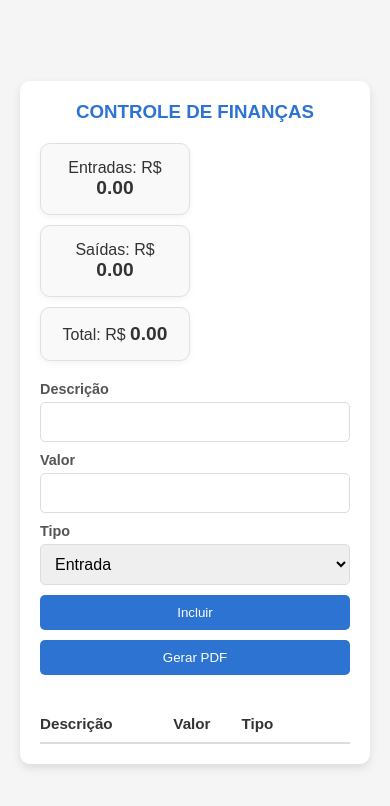
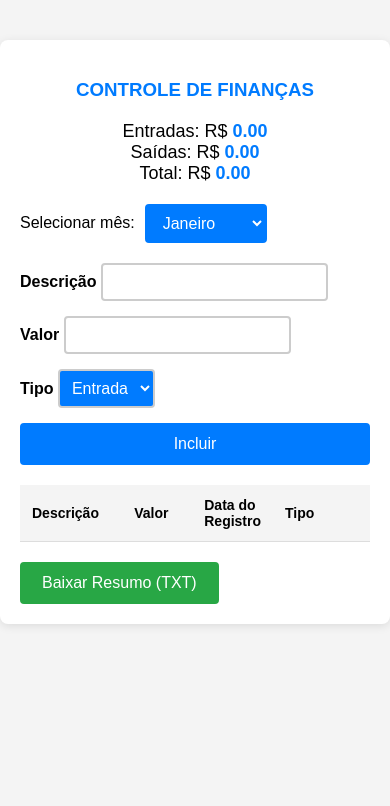
Before and after one commit to carlosandresamp/sistema-financeiro, a website: page index.html in a window 390 px wide. Drawn offline with nearby package versions, Linux system fonts and the light colour scheme.

Commit message:
update system functions

```diff
--- a/index.html
+++ b/index.html
@@ -27,6 +27,23 @@
         <span class="total">0.00</span>
       </div>
     </div>
+    <div class="monthFilter">
+      <label for="month">Selecionar mês:</label>
+      <select id="month">
+        <option value="0">Janeiro</option>
+        <option value="1">Fevereiro</option>
+        <option value="2">Março</option>
+        <option value="3">Abril</option>
+        <option value="4">Maio</option>
+        <option value="5">Junho</option>
+        <option value="6">Julho</option>
+        <option value="7">Agosto</option>
+        <option value="8">Setembro</option>
+        <option value="9">Outubro</option>
+        <option value="10">Novembro</option>
+        <option value="11">Dezembro</option>
+      </select>
+    </div>
     <div class="newItem">
       <div class="divDesc">
         <label for="desc">Descrição</label>
@@ -44,7 +61,6 @@
         </select>
       </div>
       <button id="btnNew">Incluir</button>
-      <button id="btnGeneratePDF">Gerar PDF</button>
     </div>
     <div class="divTable">
       <table>
@@ -52,6 +68,7 @@
           <tr>
             <th>Descrição</th>
             <th class="columnAmount">Valor</th>
+            <th class="columnDate">Data do Registro</th>
             <th class="columnType">Tipo</th>
             <th class="columnAction"></th>
           </tr>
@@ -59,9 +76,10 @@
         <tbody>
         </tbody>
       </table>
+      <button id="btnDownloadTxt">Baixar Resumo (TXT)</button>
+
+    </div>
   </main>
-
-  <script src="https://cdnjs.cloudflare.com/ajax/libs/jspdf/2.4.0/jspdf.umd.min.js"></script>
   <script src="/src/js/script.js"></script>
 </body>
 
--- a/package.json
+++ b/package.json
@@ -15,6 +15,7 @@
   },
   "dependencies": {
     "jspdf": "^2.5.2",
-    "jspdf-autotable": "^3.8.4"
+    "jspdf-autotable": "^3.8.4",
+    "xlsx": "^0.18.5"
   }
 }
--- a/src/css/style.css
+++ b/src/css/style.css
@@ -1,184 +1,178 @@
-/* Reset básico e configuração de fonte */
-* {
+/* Estilização geral */
+body {
+  font-family: Arial, sans-serif;
+  background-color: #f4f4f4;
   margin: 0;
   padding: 0;
-  box-sizing: border-box;
-  font-family: 'Poppins', sans-serif;
-  outline: none;
 }
 
-body {
-  background: #f5f5f5;
-  color: #333;
-  display: flex;
-  justify-content: center;
-  align-items: center;
-  height: 100vh;
+main {
+  max-width: 1200px;
+  margin: 40px auto;
   padding: 20px;
+  background-color: #fff;
+  box-shadow: 0 2px 10px rgba(0, 0, 0, 0.1);
+  border-radius: 8px;
 }
 
-/* Estrutura principal */
-main {
-  max-width: 600px;
-  width: 100%;
-  background: #ffffff;
-  border-radius: 10px;
-  box-shadow: 0px 4px 10px rgba(0, 0, 0, 0.1);
-  padding: 20px;
-  display: flex;
-  flex-direction: column;
-  gap: 20px;
+/* Cabeçalho */
+h3 {
+  text-align: center;
+  color: #007bff; /* Azul para o título */
+  margin-bottom: 20px;
 }
 
-h3{
-  text-align: center;
-  color: #2C73D2;
-}
-
-/* Resumo financeiro */
+/* Resumo de finanças */
 .resume {
   display: flex;
   justify-content: space-around;
-  flex-wrap: wrap;
-  gap: 20px;
+  margin-bottom: 20px;
 }
 
-.resume > div {
-  background: #f9f9f9;
-  border: 1px solid #e0e0e0;
-  box-shadow: 0px 2px 6px rgba(0, 0, 0, 0.05);
-  border-radius: 10px;
-  padding: 15px;
-  width: 150px;
-  text-align: center;
-  font-size: 1rem;
+.resume div {
+  font-size: 18px;
 }
 
-.resume span {
+.incomes, .expenses, .total {
   font-weight: bold;
-  font-size: 1.2rem;
+  color: #007bff; /* Azul para valores de finanças */
 }
 
-/* Formulário de inclusão */
+/* Filtro de mês */
+.monthFilter {
+  margin-bottom: 20px;
+  display: flex;
+  align-items: center;
+  gap: 10px;
+}
+
+select {
+  padding: 8px 12px;
+  font-size: 16px;
+  background-color: #007bff; /* Azul para o botão */
+  color: white;
+  border: 2px solid #007bff;
+  border-radius: 4px;
+  cursor: pointer;
+  transition: background-color 0.3s ease, border-color 0.3s ease;
+}
+
+select:hover {
+  background-color: #0056b3; /* Azul escuro para hover */
+  border-color: #0056b3;
+}
+
+select:focus {
+  outline: none;
+  border-color: #0056b3;
+}
+
+/* Área de inclusão de nova transação */
 .newItem {
   display: flex;
+  flex-direction: column;
   gap: 15px;
-  align-items: flex-end;
-  flex-wrap: wrap;
-  justify-content: space-between;
-}
-
-.newItem div {
-  flex: 1;
-  display: flex;
-  flex-direction: column;
+  margin-bottom: 20px;
 }
 
 .newItem label {
   font-weight: bold;
-  font-size: 0.9rem;
-  margin-bottom: 5px;
-  color: #555;
 }
 
-.newItem input,
-.newItem select {
-  padding: 10px;
-  border: 1px solid #ddd;
-  border-radius: 5px;
-  font-size: 1rem;
+.newItem input, .newItem select {
+  padding: 8px;
+  font-size: 16px;
+  border-radius: 4px;
+  border: 2px solid #ccc;
 }
 
-.newItem > button {
-  background-color: #2C73D2;
-  color: white;
-  border: none;
-  padding: 10px 20px;
-  border-radius: 5px;
-  cursor: pointer;
-  transition: background-color 0.3s ease;
+.newItem input:focus, .newItem select:focus {
+  outline: none;
+  border-color: #007bff;
 }
 
-.newItem > button:hover {
-  background-color: #235bb5;
+/* Botão "Incluir" */
+button#btnNew {
+  padding: 10px 20px;
+  font-size: 16px;
+  background-color: #007bff; /* Azul para o botão */
+  color: white;
+  border: 2px solid #007bff;
+  border-radius: 4px;
+  cursor: pointer;
+  transition: background-color 0.3s ease, border-color 0.3s ease;
+}
+
+button#btnNew:hover {
+  background-color: #0056b3;
+  border-color: #0056b3;
+}
+
+button#btnNew:focus {
+  outline: none;
+  border-color: #0056b3;
 }
 
 /* Tabela de transações */
-.divTable {
+.divTable table {
   width: 100%;
-  overflow-x: auto;
+  border-collapse: collapse;
+  margin-bottom: 20px;
 }
 
-table {
-  width: 100%;
-  border-collapse: collapse;
-  margin-top: 10px;
+table th, table td {
+  padding: 12px;
+  text-align: left;
+  border-bottom: 1px solid #ddd;
 }
 
-thead th {
-  font-size: 0.95rem;
-  text-align: left;
-  padding: 10px 0;
-  border-bottom: 2px solid #ddd;
+table th {
+  background-color: #f4f4f4;
+  font-weight: bold;
 }
 
-tbody tr {
-  transition: background-color 0.2s ease;
-}
-
-tbody tr:hover {
-  background-color: #f9f9f9;
-}
-
-td {
-  padding: 10px 5px;
-  font-size: 0.9rem;
-}
-
-.columnAction {
-  text-align: center;
-  width: 50px;
-}
-
-.columnAction > button {
-  background: none;
-  border: none;
-  cursor: pointer;
-  font-size: 1.2rem;
-  color: #777;
-  transition: color 0.3s ease;
-}
-
-.columnAction > button:hover {
-  color: #d83121;
+.columnAmount, .columnDate, .columnType {
+  width: 20%;
 }
 
 .bxs-chevron-up-circle {
   color: #00C9A7;
 }
 
-.bxs-chevron-down-circle {
-  color: #D83121;
+/* Estilização para o botão "Baixar Resumo (TXT)" */
+button#btnDownloadTxt {
+  padding: 10px 20px;
+  font-size: 16px;
+  background-color: #28a745; /* Verde para o botão */
+  color: white;
+  border: 2px solid #28a745;
+  border-radius: 4px;
+  cursor: pointer;
+  transition: background-color 0.3s ease, border-color 0.3s ease;
+}
+
+button#btnDownloadTxt:hover {
+  background-color: #218838; /* Verde escuro para hover */
+  border-color: #218838;
+}
+
+button#btnDownloadTxt:focus {
+  outline: none;
+  border-color: #218838;
 }
 
 /* Responsividade */
 @media (max-width: 768px) {
   .resume {
     flex-direction: column;
-    gap: 10px;
+    align-items: center;
   }
 
   .newItem {
-    flex-direction: column;
-    align-items: stretch;
-    gap: 10px;
+    width: 100%;
   }
 
-  .divTable {
-    overflow-x: auto;
-  }
-
-  table {
-    width: 100%;
+  table th, table td {
+    font-size: 14px;
   }
 }
--- a/src/js/script.js
+++ b/src/js/script.js
@@ -1,10 +1,12 @@
 "use strict";
-// Seleção de elementos com checagem de tipos
+// Seleção de elementos HTML
 const tbody = document.querySelector("tbody");
 const descItem = document.querySelector("#desc");
 const amount = document.querySelector("#amount");
 const type = document.querySelector("#type");
 const btnNew = document.querySelector("#btnNew");
+const monthFilter = document.querySelector("#month");
+const btnDownloadTxt = document.querySelector("#btnDownloadTxt");
 const incomes = document.querySelector(".incomes");
 const expenses = document.querySelector(".expenses");
 const total = document.querySelector(".total");
@@ -18,10 +20,30 @@ if (btnNew) {
         if (descItem.value === "" || amount.value === "" || type.value === "") {
             return alert("Preencha todos os campos!");
         }
+        const currentMonth = parseInt(monthFilter.value); // Mês selecionado no filtro
+        const newAmount = parseFloat(amount.value);
+        const newType = type.value;
+        // Verificar saldo atual
+        const currentItems = items.filter((item) => item.month === currentMonth);
+        const totalIncomes = currentItems
+            .filter((item) => item.type === "Entrada")
+            .reduce((acc, item) => acc + item.amount, 0);
+        const totalExpenses = currentItems
+            .filter((item) => item.type === "Saída")
+            .reduce((acc, item) => acc + item.amount, 0);
+        const totalBalance = totalIncomes - totalExpenses;
+        if (newType === "Saída" && newAmount > totalBalance) {
+            return alert("O valor de saída não pode ser maior que o saldo disponível!");
+        }
+        // Capturar a data e hora atuais
+        const now = new Date();
+        const formattedTimestamp = now.toLocaleString(); // Formato padrão: dd/mm/yyyy, hh:mm:ss
         const newTransaction = {
             desc: descItem.value.trim(),
-            amount: Math.abs(parseFloat(amount.value)).toFixed(2), // Formata para 2 casas decimais
-            type: type.value, // Garante que o valor seja um dos tipos esperados
+            amount: newAmount, // Valor como número
+            type: newType,
+            month: currentMonth,
+            timestamp: formattedTimestamp, // Registrar data e hora
         };
         items.push(newTransaction);
         setItensBD();
@@ -44,7 +66,8 @@ function insertItem(item, index) {
     const tr = document.createElement("tr");
     tr.innerHTML = `
     <td>${item.desc}</td>
-    <td>R$ ${item.amount}</td>
+    <td>R$ ${item.amount.toFixed(2)}</td>
+    <td>${item.timestamp}</td>
     <td class="columnType">${item.type === "Entrada"
         ? '<i class="bx bxs-chevron-up-circle"></i>'
         : '<i class="bx bxs-chevron-down-circle"></i>'}</td>
@@ -54,41 +77,53 @@ function insertItem(item, index) {
   `;
     tbody.appendChild(tr);
 }
-// Carregar transações na interface
+// Carregar transações com base no mês selecionado
 function loadItens() {
     items = getItensBD();
-    if (!tbody)
+    if (!tbody || !monthFilter)
         return;
+    const selectedMonth = parseInt(monthFilter.value);
+    const filteredItems = items.filter((item) => item.month === selectedMonth);
     tbody.innerHTML = "";
-    items.forEach((item, index) => {
+    filteredItems.forEach((item, index) => {
         insertItem(item, index);
     });
-    getTotals();
+    getTotals(filteredItems);
 }
-// Calcular totais
-function getTotals() {
-    const amountIncomes = items
+// Atualizar totais com base nas transações filtradas
+function getTotals(filteredItems) {
+    const totalIncomes = filteredItems
         .filter((item) => item.type === "Entrada")
-        .map((transaction) => parseFloat(transaction.amount));
-    const amountExpenses = items
+        .reduce((acc, item) => acc + item.amount, 0);
+    const totalExpenses = filteredItems
         .filter((item) => item.type === "Saída")
-        .map((transaction) => parseFloat(transaction.amount));
-    const totalIncomes = amountIncomes
-        .reduce((acc, cur) => acc + cur, 0)
-        .toFixed(2);
-    const totalExpenses = Math.abs(amountExpenses.reduce((acc, cur) => acc + cur, 0)).toFixed(2);
-    const totalItems = (parseFloat(totalIncomes) - parseFloat(totalExpenses)).toFixed(2);
+        .reduce((acc, item) => acc + item.amount, 0);
+    const totalBalance = totalIncomes - totalExpenses;
     if (incomes)
-        incomes.innerHTML = totalIncomes;
+        incomes.textContent = totalIncomes.toFixed(2);
     if (expenses)
-        expenses.innerHTML = totalExpenses;
+        expenses.textContent = totalExpenses.toFixed(2);
     if (total)
-        total.innerHTML = totalItems;
+        total.textContent = totalBalance.toFixed(2);
 }
 // Funções para manipulação do localStorage
 const getItensBD = () => JSON.parse(localStorage.getItem("db_items") || "[]");
 const setItensBD = () => {
     localStorage.setItem("db_items", JSON.stringify(items));
 };
+// Atualizar a interface ao mudar o mês
+monthFilter.onchange = () => loadItens();
+if (btnDownloadTxt) {
+    btnDownloadTxt.onclick = () => {
+        const summary = items
+            .map((item) => `${item.type} - ${item.desc}: R$ ${item.amount.toFixed(2)} (Mês: ${item.month + 1}, Registrado em: ${item.timestamp})`)
+            .join("\n");
+        const blob = new Blob([summary], { type: "text/plain;charset=utf-8" });
+        const link = document.createElement("a");
+        link.href = URL.createObjectURL(blob);
+        link.download = "resumo_transacoes.txt";
+        link.click();
+    };
+}
 // Inicializar carregamento
 loadItens();
```
Also changed, not shown: script.ts (+83 -45 lines), 2 other files.
